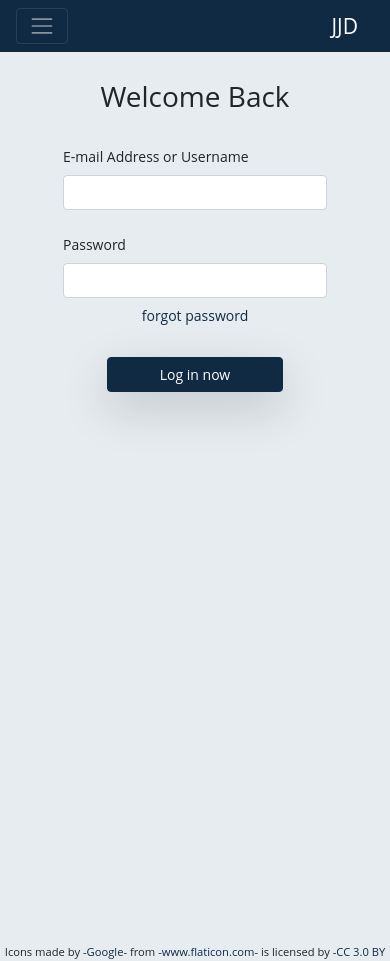
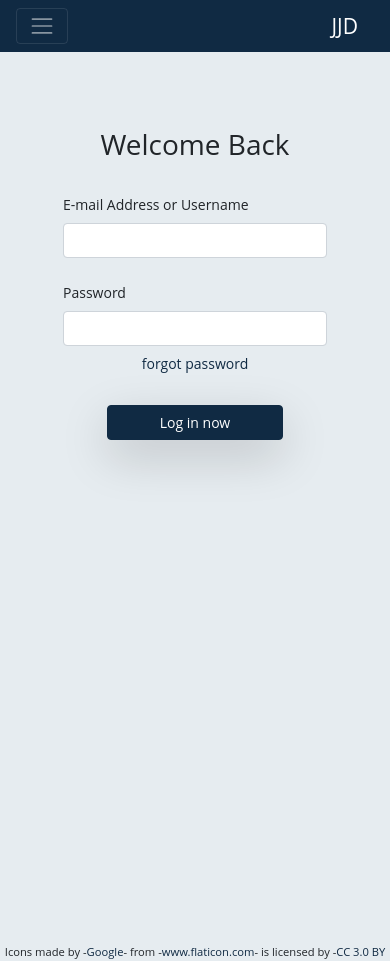
Before and after one commit to sartoriusrex/jjd-client, a React (Create React App) app: page /signin in a window 390 px wide. Built offline with nearby package versions, Linux system fonts and the light colour scheme.

Commit message:
update layout for Authform and change header wording to Login and Sign up; add med and small cover images for home screen and use them for responsive sizing

```diff
--- a/src/components/AuthForm.js
+++ b/src/components/AuthForm.js
@@ -33,7 +33,7 @@ class AuthForm extends React.Component {
 
     return(
       <div className="container main min-vh-100 pt-3 pl-1 pr-1">
-        <div className="container-fluid pb-5 mb-5">
+        <div className="container-fluid pb-5 mb-5 mt-5">
           <form
             onSubmit={ this.props.handleSubmit( this.onSubmit ) }
             className="w-100 d-flex justify-content-center flex-column align-items-center pt-3"
--- a/src/components/HomePage.css
+++ b/src/components/HomePage.css
@@ -6,3 +6,15 @@
   background: radial-gradient(rgba(231, 237, 252, 0.8), rgba(255, 255, 255, 0));
   border-radius: 5rem;
 }
+
+@media screen and (max-width: 800px) {
+  .cover {
+    background: top /cover no-repeat url('../images/cover-md.png');
+  }
+}
+
+@media screen and (max-width: 425px) {
+  .cover {
+    background: top /cover no-repeat url('../images/cover-sm.png');
+  }
+}
```
Also changed, not shown: src/images/cover-md.png (added), src/images/cover-sm.png (added).
